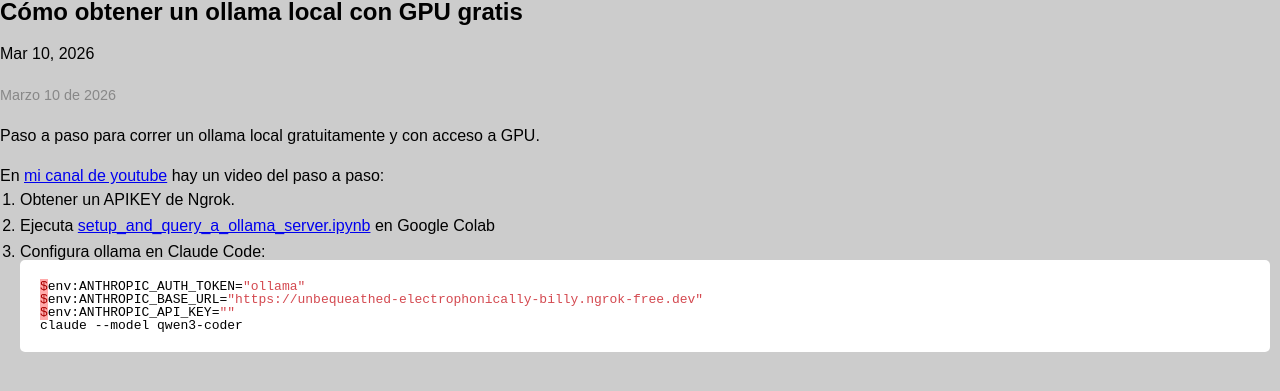
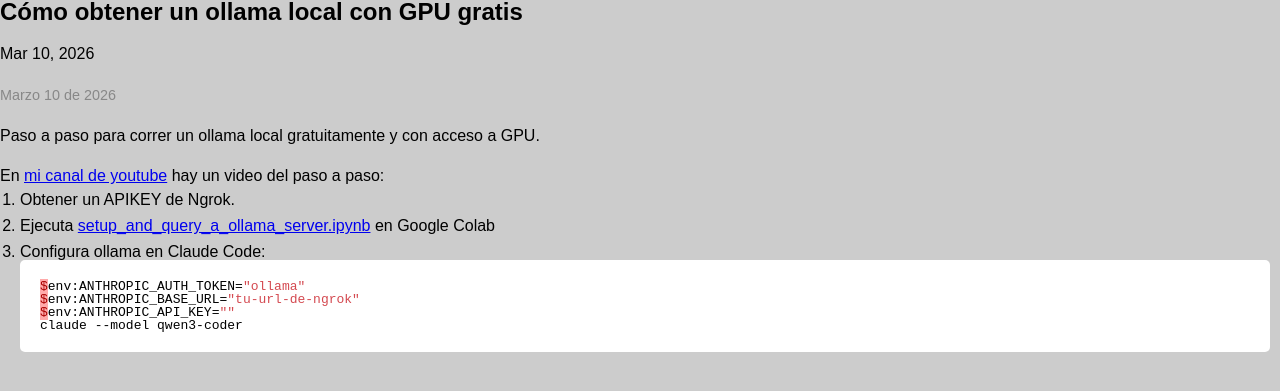
Before and after one commit to codigo8a/codigo8a.github.io, a Jekyll site: the page built from _posts/2026-03-10-ollama-gratis-con-gpu.md, in a window 1280 px wide. Shown: the top 391 px of the page. Built offline with Jekyll 4.4.1, drawn with Linux system fonts in a browser that asks for light colours; nearby versions of some CDN libraries.

Commit message:
Update 2026-03-10-ollama-gratis-con-gpu.md

````diff
--- a/_posts/2026-03-10-ollama-gratis-con-gpu.md
+++ b/_posts/2026-03-10-ollama-gratis-con-gpu.md
@@ -19,7 +19,7 @@
 3. Configura ollama en Claude Code:
 ```csharp
 $env:ANTHROPIC_AUTH_TOKEN="ollama"
-$env:ANTHROPIC_BASE_URL="https://unbequeathed-electrophonically-billy.ngrok-free.dev"
+$env:ANTHROPIC_BASE_URL="tu-url-de-ngrok"
 $env:ANTHROPIC_API_KEY=""
 claude --model qwen3-coder
 ```
````
